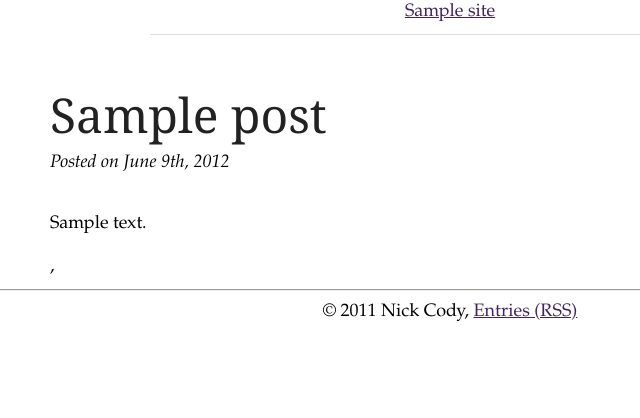
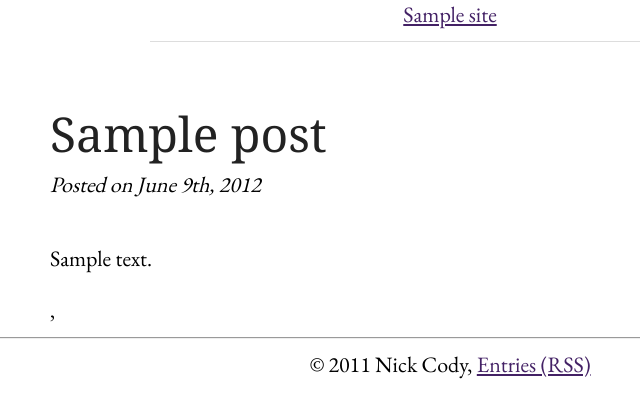
Before and after one commit to NickCody/PrimordialOozeWpTheme, a WordPress theme: template index.php in a window 1280 px wide. Shown: the top 418 px of the page, without its empty margins (190-830 px from the left). Run offline with PHP 8.4 and a stand-in for WordPress, Linux system fonts and the light colour scheme; the site name, menu and one post (Sample post) are stand-ins, and other content is empty; some libraries are stand-ins or nearby versions.

Commit message:
Added EB Garamond as base font

```diff
--- a/footer.php
+++ b/footer.php
@@ -1,6 +1,5 @@
 <hr />
 <div id="footer" role="contentinfo">
-<!-- If you'd like to support WordPress, having the "powered by" link somewhere on your blog is the best way; it's our only promotion or advertising. -->
 	<div>&copy; 2011 Nick Cody, <a href="<?php bloginfo('rss2_url'); ?>">Entries (RSS)</a></div>
 </div>
 </div>
--- a/header.php
+++ b/header.php
@@ -8,13 +8,16 @@
 <head>
 <meta http-equiv="Content-Type" content="<?php bloginfo('html_type'); ?>; charset=<?php bloginfo('charset'); ?>" />
 <title><?php wp_title('&laquo;', true, 'right'); ?> <?php bloginfo('name'); ?></title>
+
+<!-- Bootstrap first, then we override -->
+<link rel="stylesheet" type="text/css" href="<?php bloginfo('stylesheet_directory');?>/bootstrap-min.css"/>
 <link rel="stylesheet" href="<?php bloginfo('stylesheet_url'); ?>" type="text/css" media="screen" />
-<link rel="stylesheet" type="text/css" media="only screen and (max-device-width: 480px)" href="<?php bloginfo('stylesheet_directory');?>/iphone.css"/>
-
 <!-- SyntaxHighlighter Support -->
 <link rel="stylesheet" href="/blog/wp-content/plugins/syntaxhighlighter/syntaxhighlighter3/styles/shCore.css" type="text/css" media="screen" />
 <link rel="stylesheet" href="/blog/wp-content/plugins/syntaxhighlighter/syntaxhighlighter3/styles/shThemeDefault.css" type="text/css" media="screen" />
 <script type="text/javascript" src="/blog/wp-content/plugins/syntaxhighlighter/syntaxhighlighter3/scripts/shCore.js"></script>
+
+<link href='http://fonts.googleapis.com/css?family=EB+Garamond' rel='stylesheet' type='text/css'>
 
 <link rel="pingback" href="<?php bloginfo('pingback_url'); ?>" />
 <script type="text/javascript">SyntaxHighlighter.all();</script>
--- a/style.css
+++ b/style.css
@@ -1,6 +1,6 @@
 /*
 Theme Name: Primordial Ooze
-Theme URI: http://primordia.com/blog
+Theme URI: https://github.com/NickCody/PrimordialOozeWpTheme
 Description: Default theme for the Primordial Ooze Blog
 Author: Nick Cody
 Author URI: http://primordia.com/blog
@@ -10,10 +10,11 @@ Tags: one-column
 License:
 License URI:
 
-This is a first theme
+This is a first theme .
 */
+
 body {
-  font: 18px/25px 'Palatino', 'Palatino Linotype', 'Georgia', serif;
+  font: 22px/30px 'EB Garamond', 'Palatino', 'Palatino Linotype', 'Georgia', serif;
   margin: 0; padding: 0; }
 
 a {
@@ -32,6 +33,10 @@ h1, h2, h3, h4, h5, h6 {
 h1 a, h2 a, h3 a, h4 a, h5 a, h6 a {
   text-decoration: none;
   color: #222; }
+
+h3 {
+  margin-bottom: 12px;
+}
 
 #header {
   margin-bottom: 3em; }
@@ -82,3 +87,8 @@ h1 a, h2 a, h3 a, h4 a, h5 a, h6 a {
   background-color: #EEE;
   margin: 0px;
 }
+
+/* To fix Bootstrap forms */
+label, input, button, select, textarea {
+  font-size: 18px;
+}
```
Also changed, not shown: README.md (added).
